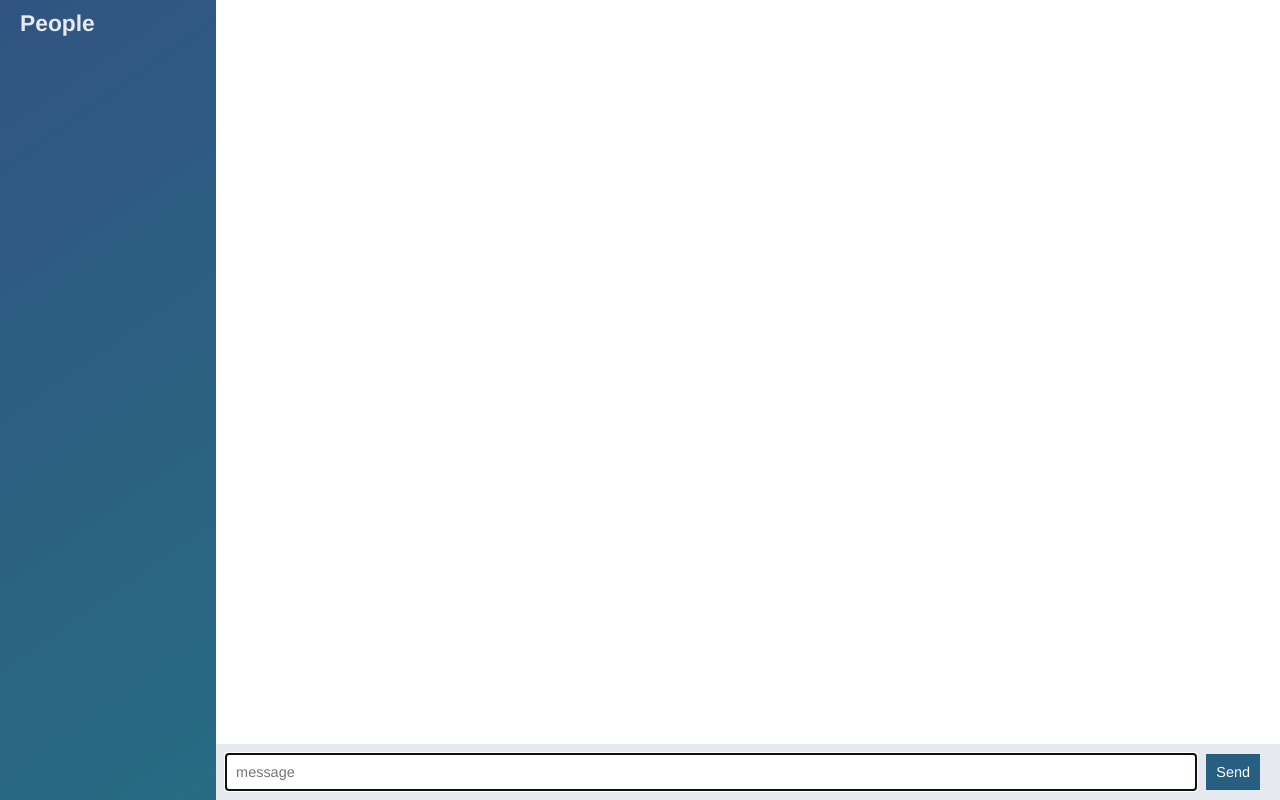
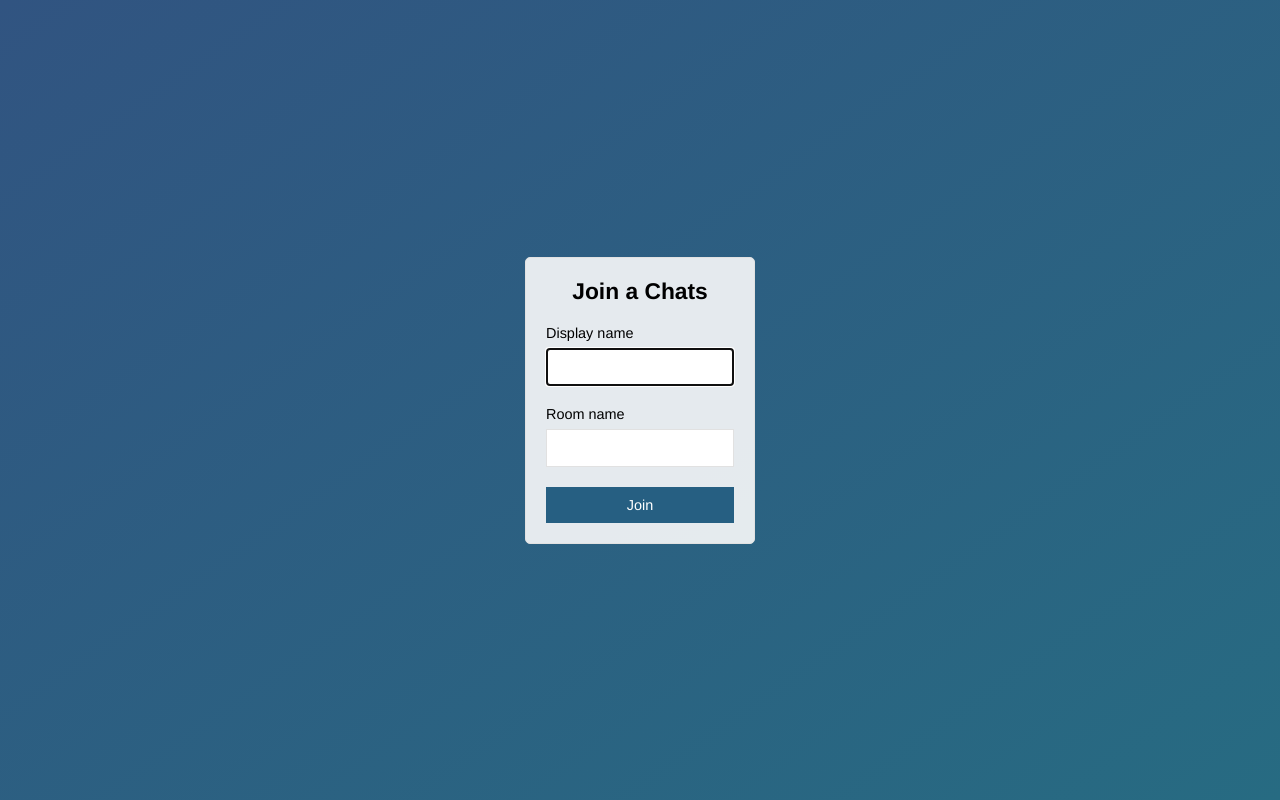
Before and after one commit to spetssami/Chat-app, a website: page public/index.html in a window 1280 px wide. Drawn offline with nearby package versions, Linux system fonts and the light colour scheme; no server answers.

Commit message:
Added join room where user gets redirected to chat

```diff
--- a/public/index.js
+++ b/public/chat.js
@@ -12,6 +12,7 @@ scrollToBottom = () => {
 	const newMessageHeight = turnIntoNumber(newMessage)
 	let lastMessageHeight;
 	hasLastMessage ? (lastMessageHeight = turnIntoNumber(newMessage.previousElementSibling)) : (hasLastMessage = true)
+
 	if(scrollHeight <= clientHeight + scrollTop + newMessageHeight + lastMessageHeight){
 		messages.scrollTo(0, scrollHeight)
 	}
--- a/public/index.html
+++ b/public/index.html
@@ -2,39 +2,28 @@
 <html>
 <head>
 	<meta charset="utf-8">
+	<title>Join | ChatApp</title>
+	<meta name="viewport" content="widht=device-width, initial-scale=1, user-scalable=no">
 	<link rel="stylesheet" type="text/css" href="/css/stylesheet.css">
-	<title></title>
 </head>
-<body class='chat'>
-
-	<div class="chat__sidebar">
-		<h3>People</h3>
-		<div id='users'></div>
+<body class='centered-form'>
+	<div class='centered-form__form'>
+		<form action="./chat.html">
+			<div class='form-field'>
+				<h3>Join a Chats</h3>
+			</div>
+			<div class='form-field'>
+				<label>Display name</label>
+				<input type="text" name="name" autofocus />
+			</div>
+			<div class='form-field'>
+				<label>Room name</label>
+				<input type="text" name="room" />
+			</div>
+			<div class='form-field'>
+				<button>Join</button>
+			</div>
+		</form>
 	</div>
-
-	<div class= 'chat__main'>
-		<ol id='messages' class='chat__messages'></ol>
-		<div class='chat__footer'>
-			<form id="message-form">
-				<input type="text" id='name' placeholder="message" autofocus autocomplete='off'/>
-				<button name="button">Send</button>
-			</form>
-		</div>
-	</div>
-	<script id="message-field" type="text/template">
-		<li class='message'>
-			<div class='message__title'>
-				<h4>{{from}}</h4>
-				<span>{{createdAt}}</span>
-			</div>
-			<div class='message__body'>
-				<p>{{text}}</p>
-			</div>
-		</li>
-	</script>
-	<script src='/socket.io/socket.io.js'></script>
-	<script src='/index.js'></script>
-	<script src='/libs/mustache.js'></script>
-	<script src='/libs/moment.js'></script>
 </body>
 </html>
```
Also changed, not shown: public/chat.html (added, +40 -0 lines).
